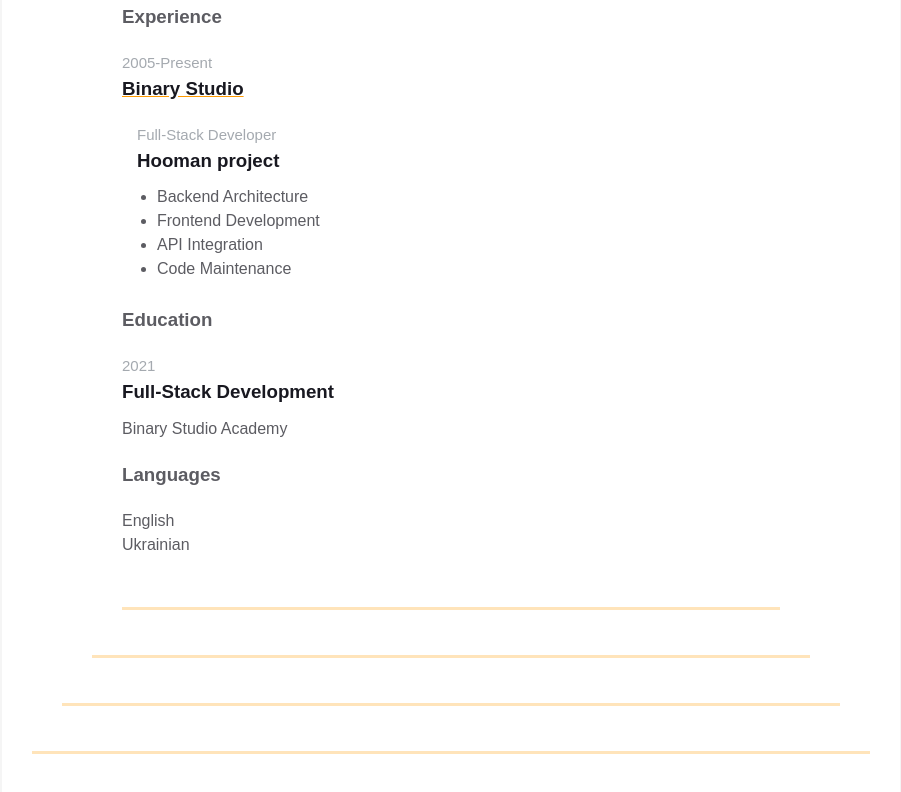
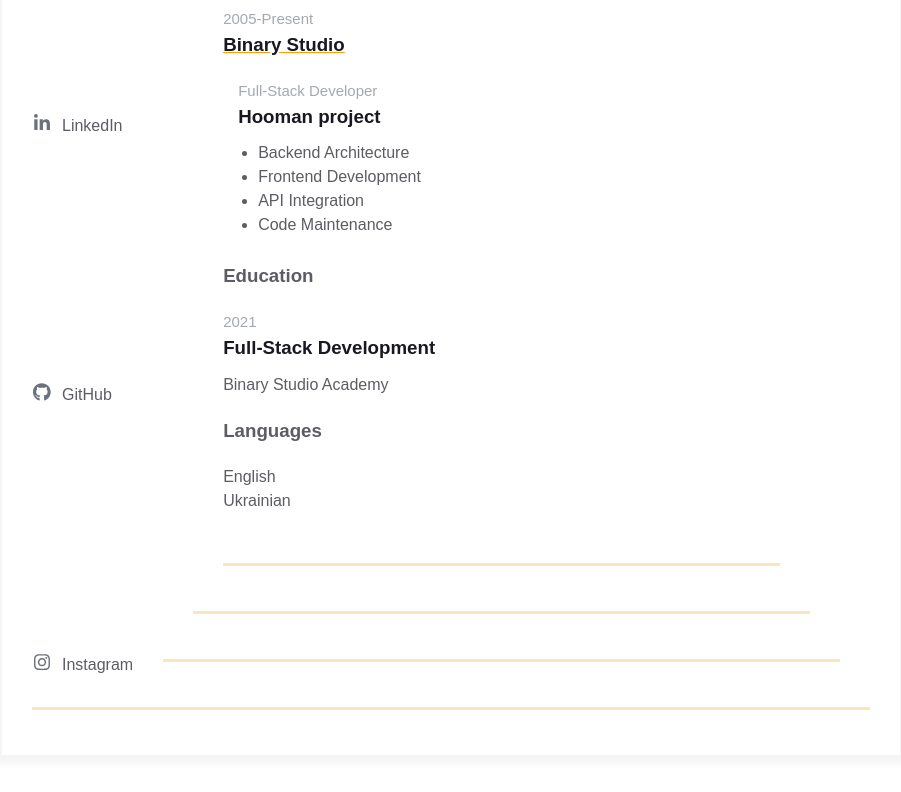
Before and after one commit to KudinKudin/homepage, a plain HTML site: page index.html in a window 1280 px wide. Shown: the part 482-1274 px from the top of the page, without its empty margins (189-1090 px from the left). Drawn offline with Linux system fonts and the light colour scheme.

Commit message:
fix: -бал за невнимательность xD, вернул класс 'fh' в contact_info_container

```diff
--- a/index.html
+++ b/index.html
@@ -20,7 +20,7 @@
                 alt="Avatar"
               />
             </div>
-            <div class="contact_info_container">
+            <div class="contact_info_container fh">
               <div class="contact-info__block">
                 <a href="" rel="author" class="contact-info__item">
                   <div class="contact-info__item-icon-wrapper">
@@ -62,6 +62,44 @@
                   </div>
                   <span>LinkedIn</span>
                 </a>
+                <!-- Добавляем GitHub -->
+                <a
+                  href="ваш-github-url"
+                  rel="author"
+                  class="contact-info__item"
+                >
+                  <div class="contact-info__item-icon-wrapper">
+                    <svg
+                      class="contact-info__item-icon"
+                      xmlns="http://www.w3.org/2000/svg"
+                      viewBox="0 0 496 512"
+                    >
+                      <path
+                        d="M165.9 397.4c0 2-2.3 3.6-5.2 3.6-3.3.3-5.6-1.3-5.6-3.6 0-2 2.3-3.6 5.2-3.6 3-.3 5.6 1.3 5.6 3.6zm-31.1-4.5c-.7 2 1.3 4.3 4.3 4.9 2.6 1 5.6 0 6.2-2s-1.3-4.3-4.3-5.2c-2.6-.7-5.5.3-6.2 2.3zm44.2-1.7c-2.9.7-4.9 2.6-4.6 4.9.3 2 2.9 3.3 5.9 2.6 2.9-.7 4.9-2.6 4.6-4.6-.3-1.9-3-3.2-5.9-2.9zM244.8 8C106.1 8 0 113.3 0 252c0 110.9 69.8 205.8 169.5 239.2 12.8 2.3 17.3-5.6 17.3-12.1 0-6.2-.3-40.4-.3-61.4 0 0-70 15-84.7-29.8 0 0-11.4-29.1-27.8-36.6 0 0-22.9-15.7 1.6-15.4 0 0 24.9 2 38.6 25.8 21.9 38.6 58.6 27.5 72.9 20.9 2.3-16 8.8-27.1 16-33.7-55.9-6.2-112.3-14.3-112.3-110.5 0-27.5 7.6-41.3 23.6-58.9-2.6-6.5-11.1-33.3 2.6-67.9 20.9-6.5 69 27 69 27 20-5.6 41.5-8.5 62.8-8.5s42.8 2.9 62.8 8.5c0 0 48.1-33.6 69-27 13.7 34.7 5.2 61.4 2.6 67.9 16 17.7 25.8 31.5 25.8 58.9 0 96.5-58.9 104.2-114.8 110.5 9.2 7.9 17 22.9 17 46.4 0 33.7-.3 75.4-.3 83.6 0 6.5 4.6 14.4 17.3 12.1C428.2 457.8 496 362.9 496 252 496 113.3 383.5 8 244.8 8zM97.2 352.9c-1.3 1-1 3.3.7 5.2 1.6 1.6 3.9 2.3 5.2 1 1.3-1 1-3.3-.7-5.2-1.6-1.6-3.9-2.3-5.2-1zm-10.8-8.1c-.7 1.3.3 2.9 2.3 3.9 1.6 1 3.6.7 4.3-.7.7-1.3-.3-2.9-2.3-3.9-2-.6-3.6-.3-4.3.7zm32.4 35.6c-1.6 1.3-1 4.3 1.3 6.2 2.3 2.3 5.2 2.6 6.5 1 1.3-1.3.7-4.3-1.3-6.2-2.2-2.3-5.2-2.6-6.5-1zm-11.4-14.7c-1.6 1-1.6 3.6 0 5.9 1.6 2.3 4.3 3.3 5.6 2.3 1.6-1.3 1.6-3.9 0-6.2-1.4-2.3-4-3.3-5.6-2z"
+                      ></path>
+                    </svg>
+                  </div>
+                  <span>GitHub</span>
+                </a>
+                <!-- Добавляем Instagram -->
+                <a
+                  href="ваш-instagram-url"
+                  rel="author"
+                  class="contact-info__item"
+                >
+                  <div class="contact-info__item-icon-wrapper">
+                    <svg
+                      class="contact-info__item-icon"
+                      xmlns="http://www.w3.org/2000/svg"
+                      viewBox="0 0 448 512"
+                    >
+                      <path
+                        d="M224.1 141c-63.6 0-114.9 51.3-114.9 114.9s51.3 114.9 114.9 114.9S339 319.5 339 255.9 287.7 141 224.1 141zm0 189.6c-41.1 0-74.7-33.5-74.7-74.7s33.5-74.7 74.7-74.7 74.7 33.5 74.7 74.7-33.6 74.7-74.7 74.7zm146.4-194.3c0 14.9-12 26.8-26.8 26.8-14.9 0-26.8-12-26.8-26.8s12-26.8 26.8-26.8 26.8 12 26.8 26.8zm76.1 27.2c-1.7-35.9-9.9-67.7-36.2-93.9-26.2-26.2-58-34.4-93.9-36.2-37-2.1-147.9-2.1-184.9 0-35.8 1.7-67.6 9.9-93.9 36.1s-34.4 58-36.2 93.9c-2.1 37-2.1 147.9 0 184.9 1.7 35.9 9.9 67.7 36.2 93.9s58 34.4 93.9 36.2c37 2.1 147.9 2.1 184.9 0 35.9-1.7 67.7-9.9 93.9-36.2 26.2-26.2 34.4-58 36.2-93.9 2.1-37 2.1-147.8 0-184.8zM398.8 388c-7.8 19.6-22.9 34.7-42.6 42.6-29.5 11.7-99.5 9-132.1 9s-102.7 2.6-132.1-9c-19.6-7.8-34.7-22.9-42.6-42.6-11.7-29.5-9-99.5-9-132.1s-2.6-102.7 9-132.1c7.8-19.6 22.9-34.7 42.6-42.6 29.5-11.7 99.5-9 132.1-9s102.7-2.6 132.1 9c19.6 7.8 34.7 22.9 42.6 42.6 11.7 29.5 9 99.5 9 132.1s2.7 102.7-9 132.1z"
+                      ></path>
+                    </svg>
+                  </div>
+                  <span>Instagram</span>
+                </a>
               </div>
 
               <div class="contact-info__block"></div>
@@ -92,6 +130,8 @@
                       elegant solutions through code.
                     </p>
                   </div>
+
+                  <!-- Skills Section -->
                   <div class="container">
                     <div class="resume__block">
                       <div class="skills">
@@ -101,12 +141,14 @@
                           Collaboration
                         </p>
                       </div>
+
+                      <!-- Experience Section -->
                       <div class="container">
                         <div class="resume__block">
                           <div class="main-info fh">
                             <div class="experiences"></div>
 
-                            <div class="additional-info fv"></div>
+                            <div class="additional-info"></div>
                           </div>
                           <h3 class="experiences__header">Experience</h3>
                           <div class="experiences__company">
```
